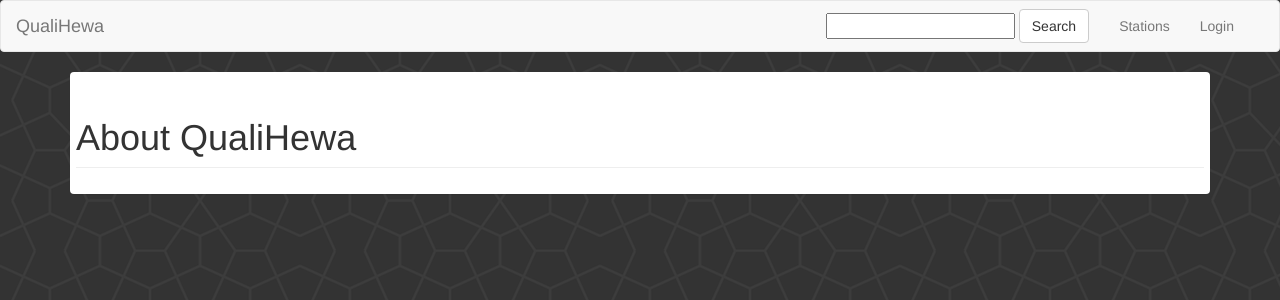
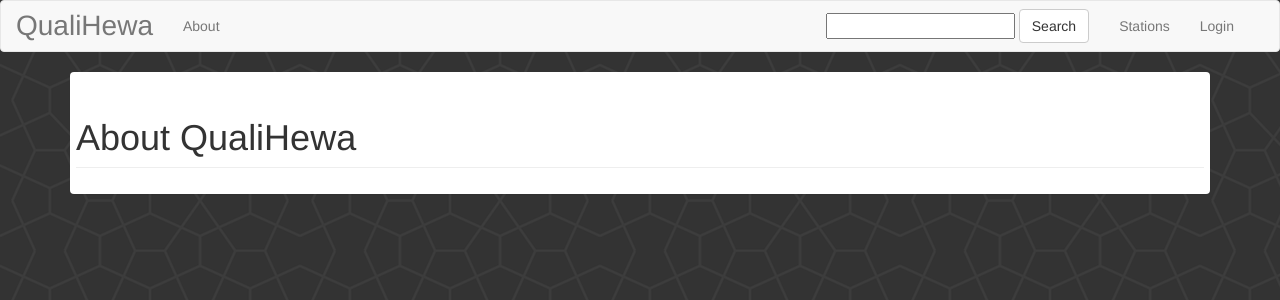
Before and after one commit to EmilyK/Quali-Hewa, a Django app: template hewa/templates/hewa/about.html in a window 1280 px wide. Shown: the top 300 px of the page. Run offline with Django 3.2, Linux system fonts and the light colour scheme; the template is opened without the code that fills it: most values are stand-ins (such as "Sample title", 1, 10 or a date in 2020); form fields are guessed from the names that the template uses; some libraries are stand-ins or nearby versions.

Commit message:
fixed an About page

```diff
--- a/hewa/templates/hewa/base.html
+++ b/hewa/templates/hewa/base.html
@@ -51,7 +51,12 @@
         <span class="icon-bar"></span>
         <span class="icon-bar"></span>
       </button>
-      <a class="navbar-brand" href="{% url 'index' %}">QualiHewa</a>
+      <ul class="nav navbar-nav">
+      <a class="navbar-brand" href="{% url 'index' %}" style='font-size: 2em;'>QualiHewa</a>
+      </ul>
+      <ul class='nav navbar-nav pull-left'>
+      <li><a href="{% url 'about' %}">About</a></li>
+      </ul>
     </div>
 
     <!-- Collect the nav links, forms, and other content for toggling -->
```
